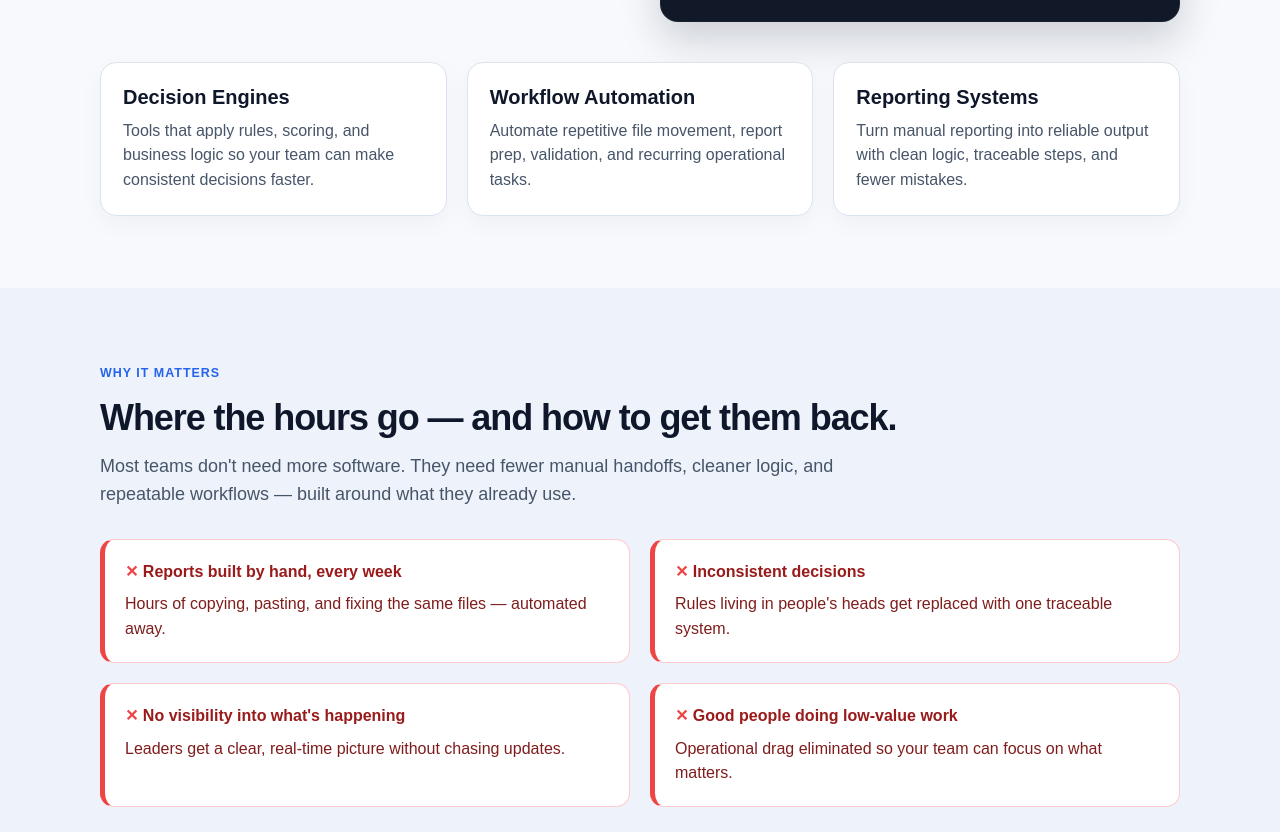
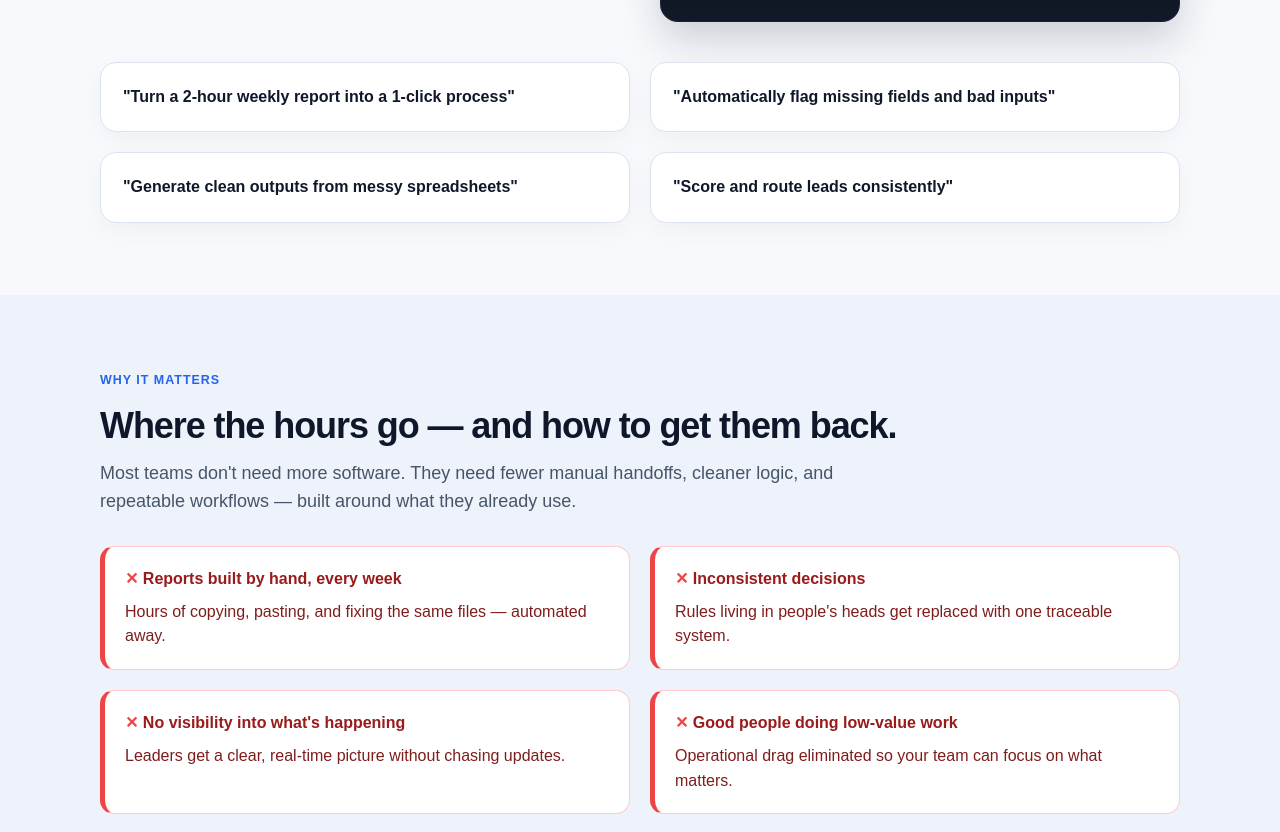
Before and after one commit to rizzickk/rs_automation, a website: page index.html in a window 1280 px wide. Shown: the part 1700-2532 px from the top of the page. Drawn offline with Linux system fonts and the light colour scheme.

Commit message:
replace What I Build cards with 4 outcome bullet cards in 2x2 grid
Co-Authored-By: Claude Sonnet 4.6 <noreply@anthropic.com>

```diff
--- a/index.html
+++ b/index.html
@@ -863,18 +863,18 @@
     })();
   </script>
 
-      <div class="grid-3">
+      <div style="display:grid; grid-template-columns:repeat(2,1fr); gap:20px;">
         <div class="card">
-          <h3>Decision Engines</h3>
-          <p>Tools that apply rules, scoring, and business logic so your team can make consistent decisions faster.</p>
+          <p style="margin:0; font-size:16px; font-weight:600; color:var(--text);">"Turn a 2-hour weekly report into a 1-click process"</p>
         </div>
         <div class="card">
-          <h3>Workflow Automation</h3>
-          <p>Automate repetitive file movement, report prep, validation, and recurring operational tasks.</p>
+          <p style="margin:0; font-size:16px; font-weight:600; color:var(--text);">"Automatically flag missing fields and bad inputs"</p>
         </div>
         <div class="card">
-          <h3>Reporting Systems</h3>
-          <p>Turn manual reporting into reliable output with clean logic, traceable steps, and fewer mistakes.</p>
+          <p style="margin:0; font-size:16px; font-weight:600; color:var(--text);">"Generate clean outputs from messy spreadsheets"</p>
+        </div>
+        <div class="card">
+          <p style="margin:0; font-size:16px; font-weight:600; color:var(--text);">"Score and route leads consistently"</p>
         </div>
       </div>
     </div>
```
